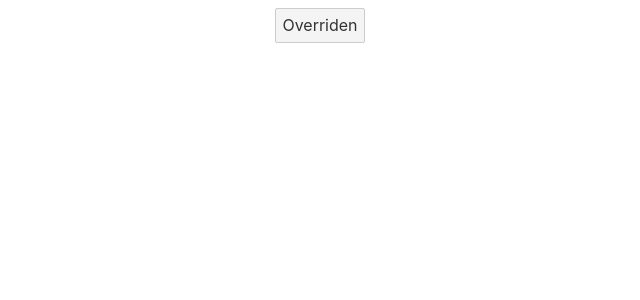
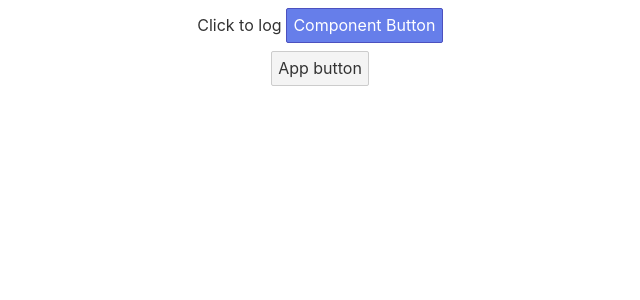
Before and after one commit to markpackham/more-svelte-learning, a Svelte app: page / in a window 1280 px wide. Shown: the top 300 px of the page, without its empty margins (320-960 px from the left). Built offline with nearby package versions, Linux system fonts and the light colour scheme.

Commit message:
use on:click with div
https://youtu.be/0I_B6o2RX5A?t=3160

```diff
--- a/src/App.svelte
+++ b/src/App.svelte
@@ -1,32 +1,20 @@
+
 <script>
-	import Button from "./Button.svelte"
+	import Button from "./Button.svelte";
+	const log = () => {
+		console.log("Button clicked")
+	}
 </script>
 
 <main>
-	<Button btnText="Overriden"/>
+	<Button on:click={log} />
+	<button on:click={log}>App button</button>
 </main>
 
 <style>
-	h5, p {
-		margin: 4px 0px;
-	}
-	.card {
-		min-width: 400px;
-		padding: 8px;
-		border-radius: 20px;
-		border: 2px solid gray;
-		margin-top: 8px;
-	}
 	main {
 		display: flex;
 		flex-direction: column;
 		align-items: center;
 	}
-	h1 {
-		font-size: 72px;
-		text-align: center;
-	}
-	h3 {
-		font-size: 38px;
-	}
 </style>
--- a/src/Button.svelte
+++ b/src/Button.svelte
@@ -1,7 +1,15 @@
 <script>
-    export let btnText = "Default text";
+    export let btnText = "Component Button";
 </script>
+<div on:click>
+    <span>Click to log</span>
+    <button>{btnText}</button>
+</div>
 
-<button>{btnText}</button>
-
-<style></style>
+<style>
+    button {
+        background: #667eea;
+        border: 1px solid #4c51bf;
+        color: #fff;
+    }
+</style>
```
